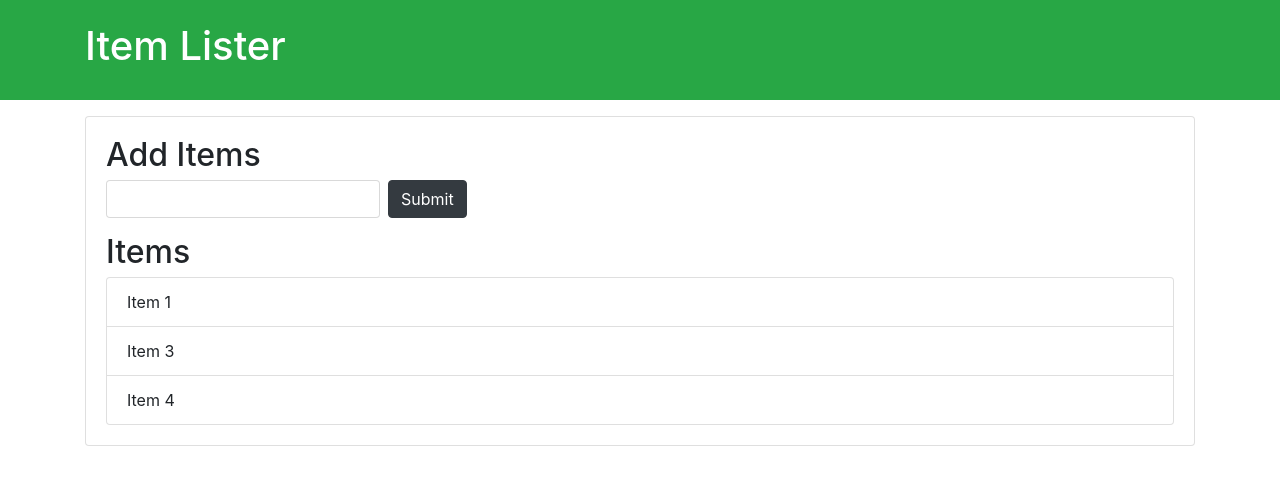
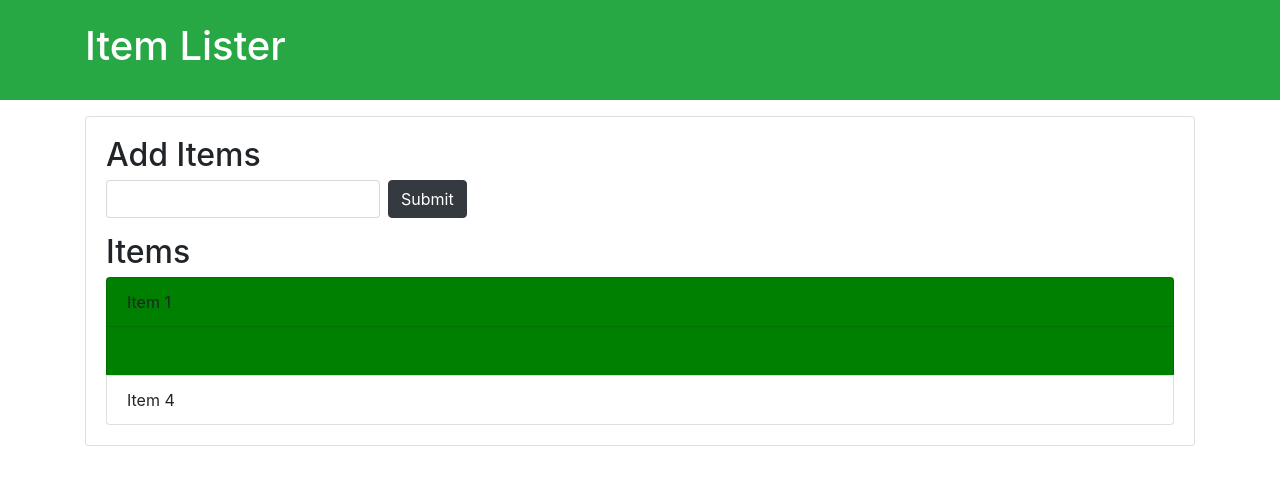
Before and after one commit to surazbissoyi/gitstart, a plain HTML site: page index.html in a window 1280 px wide. Drawn offline with nearby package versions, Linux system fonts and the light colour scheme.

Commit message:
All Tasks

```diff
--- a/index.html
+++ b/index.html
@@ -42,8 +42,20 @@
     var secondItem = document.querySelector('.list-group-item:nth-child(2)');
     secondItem.style.backgroundColor = 'green';
 
-    var thindItem = document.querySelector('.list-group-item:nth-child(2)');
+    var thindItem = document.querySelector('.list-group-item:nth-child(3)');
     thindItem.style.display = 'none';
+
+    var secondItems = document.querySelectorAll('.list-group-item:nth-child(2)');
+    for (var i = 0; i < secondItems.length; i++) {
+        secondItems[i].style.color = 'green';
+    }
+
+
+    var odd = document.querySelectorAll('li:nth-child(odd)');
+
+    for(let i = 0; i < odd.length; i++) {
+      odd[i].style.backgroundColor = 'green';
+    }
 
   </script>
 
```
